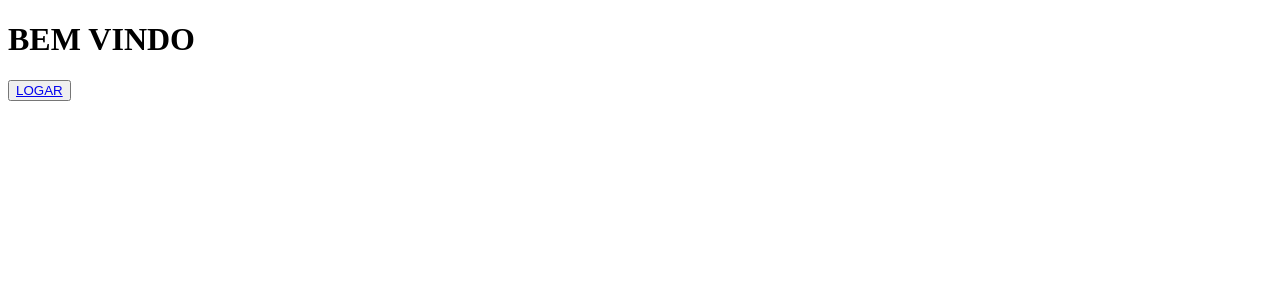
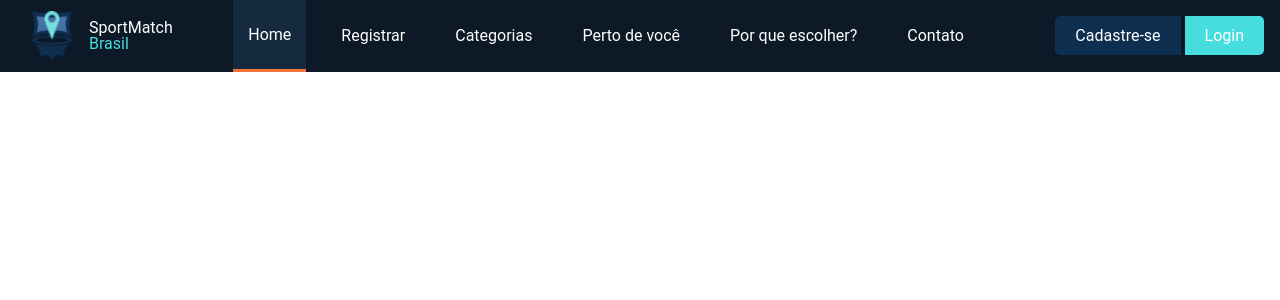
Before and after one commit to EstevaoLocks/ReservaDeQuadras, a PHP site: page / in a window 1280 px wide. Shown: the top 300 px of the page. Run offline with PHP 8.4, Linux system fonts and the light colour scheme.

Commit message:
add menu index

```diff
--- a/assets/css/style.css
+++ b/assets/css/style.css
@@ -0,0 +1,193 @@
+ul {
+    list-style: none;
+    margin: 0;
+    padding: 0;
+
+    display: flex;
+}
+
+a {
+    text-decoration: none;
+    color: inherit;
+}
+
+body {
+    font-family: Roboto, 'Segoe UI', Tahoma, Geneva, Verdana, sans-serif;
+}
+
+.menu {
+    height: 72px;
+    background-color: #0D1926;
+
+    display: flex;
+    justify-content: space-between;
+    align-items: center;
+
+    color: #ffffff;
+}
+
+.menu .links {
+    height: 100%;
+
+    display: flex;
+    align-items: center;
+}
+
+.menu .links ul {
+    height: 100%;
+}
+
+.menu .links ul li {
+    margin: 0 10px;
+    padding: 0 15px;
+    height: 100%;
+
+    display: flex;
+    align-items: center;
+
+    transition: background-color 0.3s ease;
+}
+
+.menu .links ul li:hover {
+    height: calc(100% - 3px);
+
+    background-color: #15293F;
+    border-bottom: 3px solid #15293F;
+
+    cursor: pointer;
+}
+
+.menu .links ul li.ativo {
+    height: calc(100% - 3px);
+
+    background-color: #15293F;
+    border-bottom: 3px solid #F4743B;
+}
+
+.logo {
+    height: 100%;
+
+    display: flex;
+    align-items: center;
+}
+
+.logo-img {
+    margin-left: 32px;
+    height: 100%;
+    width: auto;
+
+    display: flex;
+    align-items: center;
+}
+
+.logo-img img {
+    height: 70%;
+    width: auto;
+}
+
+.nome-site {
+    margin-left: 16px;
+
+    display: flex;
+    flex-direction: column;
+    justify-content: center;
+    align-items: right;
+}
+
+.nome-site .azul {
+    color: #45dddd
+}
+
+.btn-primary1.union {
+    border-radius: 5px 0 0 5px;
+    margin-right: 0;
+}
+
+.btn-secondary1.union {
+    border-radius: 0 5px 5px 0;
+    margin-left: 0;
+}
+
+.btn-primary1 {
+    background-color: #0f2f51;
+    color: #ffffff;
+    font-size: 16px;
+
+    margin: 16px;
+    border: none;
+    border-radius: 5px;
+    padding: 10px 20px;
+    cursor: pointer;
+
+    transition: background-color 0.3s ease;
+}
+
+.btn-secondary1 {
+    background-color: #45dddd;
+    color: #ffffff;
+    font-size: 16px;
+
+    margin: 16px;
+    border: none;
+    border-radius: 5px;
+    padding: 10px 20px;
+    cursor: pointer;
+
+    transition: background-color 0.3s ease;
+}
+
+.btn-primary2 {
+    background-color: #F4743B;
+    color: #ffffff;
+    font-size: 16px;
+
+    margin: 16px;
+    border: none;
+    border-radius: 5px;
+    padding: 10px 20px;
+    cursor: pointer;
+
+    transition: background-color 0.3s ease;
+}
+
+.btn-secondary2 {
+    background-color: #f6ae2d;
+    color: #ffffff;
+    font-size: 16px;
+
+    margin: 16px;
+    border: none;
+    border-radius: 5px;
+    padding: 10px 20px;
+    cursor: pointer;
+
+    transition: background-color 0.3s ease;
+}
+
+.btn-primary1:hover {
+    background-color: #0a213a;
+}
+
+.btn-secondary1:hover {
+    background-color: #36acac;
+}
+
+.btn-primary2:hover {
+    background-color: #ca5d2d;
+}
+
+.btn-secondary2:hover {
+    background-color: #cf901a;
+}
+
+/*   CSS Celular e Tablet   */
+@media (max-width: 768px) {
+    .menu ul {
+        flex-direction: column;
+        align-items: center;
+    }
+
+    .menu ul li {
+        margin: 10px 0;
+    }
+}
--- a/index.php
+++ b/index.php
@@ -1,14 +1,45 @@
 <!DOCTYPE html>
-<html lang="en">
+<html lang="pt-br">
 <head>
     <meta charset="UTF-8">
     <meta name="viewport" content="width=device-width, initial-scale=1.0">
-    <title>PÁGINA INICIAL</title>
+
+    <!-- CSS -->
+    <link rel="stylesheet" href="assets/css/reset.css">
+    <link rel="stylesheet" href="assets/css/style.css">
+    <title>Home</title>
 </head>
+
 <body>
-    <h1>BEM VINDO</h1>
-    <button>
-        <a href="login.php">LOGAR</a>
-    </button>
+    <!-- Menu -->
+    <nav class="menu">
+        <div class="logo">
+            <div class="logo-img">
+                <img src="assets/img/Logo Azul.png" alt="">
+            </div>
+            <div class="nome-site">
+                <p>SportMatch</p>
+                <p class="azul">Brasil</p>
+            </div>
+        </div>
+
+        <div class="links">
+            <ul>
+                <li class="ativo"><a href="#">Home</a></li>
+                <li><a href="#">Registrar</a></li>
+                <li><a href="#">Categorias</a></li>
+                <li><a href="#">Perto de você</a></li>
+                <li><a href="#">Por que escolher?</a></li>
+                <li><a href="#">Contato</a></li>
+            </ul>
+        </div>
+
+        <div class="links">
+            <div>
+                <a class="btn-primary1 union" href="#">Cadastre-se</a>
+                <a class="btn-secondary1 union" href="#">Login</a>
+            </div>
+        </div>
+    </nav>
 </body>
 </html>
```
Also changed, not shown: assets/img/Logo Azul.png (added).
